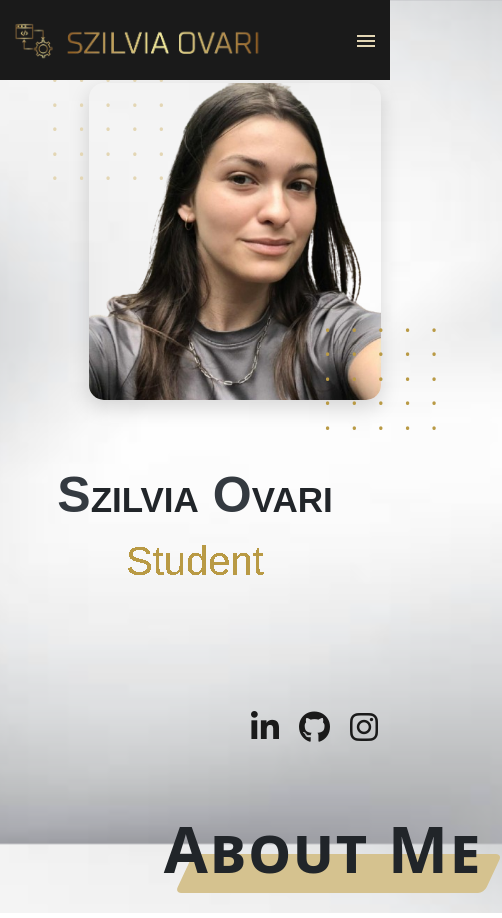
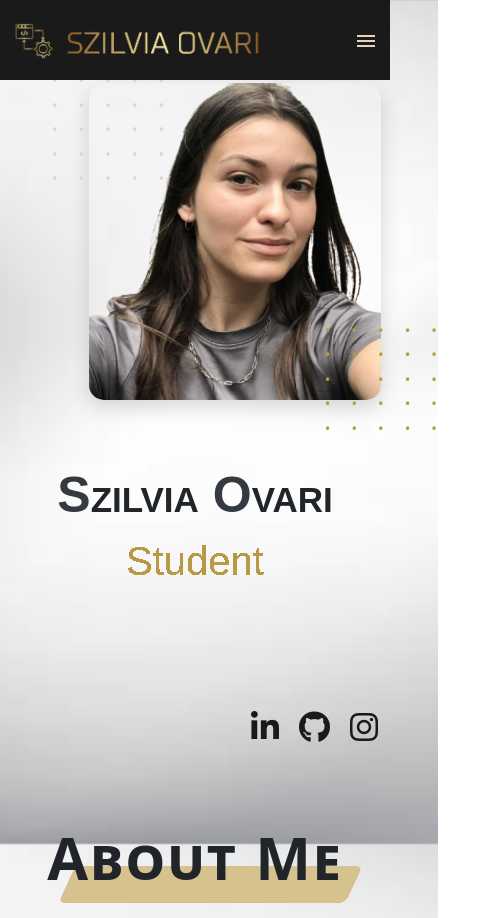
Before and after one commit to szilviaovari/Hugi_website, a plain HTML site: page index.html in a window 390 px wide. Shown: the whole page, 502 px wide, since content can reach past the window. Drawn offline with Linux system fonts and the light colour scheme.

Commit message:
about me text now is responsive

```diff
--- a/css_basic/style.css
+++ b/css_basic/style.css
@@ -115,7 +115,7 @@ nav a:hover::before {
 
 .name{
     font-weight: bold;
-    font-size: 80px;
+    font-size: 70px;
     font-family: Arial;
     font-variant: small-caps;
     text-align: center;
@@ -334,17 +334,21 @@ nav a:hover::before {
 }
 
 .p-design{
-    margin-left: 42%;
-    margin-top: 50px;
+    margin:auto 0;
+    margin-top: 62px;
     position: relative;
     display: inline-block;
     font-variant: small-caps;
     font-weight: bold;
-    font-size: 4rem;
+    font-size: 3.7rem;
     letter-spacing: 2px;
     white-space: nowrap;
     z-index: 1;
 
+}
+
+.align-center {
+    text-align: center;
 }
 
 .p-design::before {
--- a/index.html
+++ b/index.html
@@ -127,8 +127,10 @@
                 </div>
             </div>
         </div>
-        <div class="p-design">
-            <p id="about-me">About Me</p> <!--megcsinálni responsive-ra-->
+        <div class="align-center">
+            <div class="p-design">
+                <p id="about-me">About Me</p>
+            </div>
         </div>
         <div class="container quote">
             <div class="row">
```
Also changed, not shown: 1 other file.
